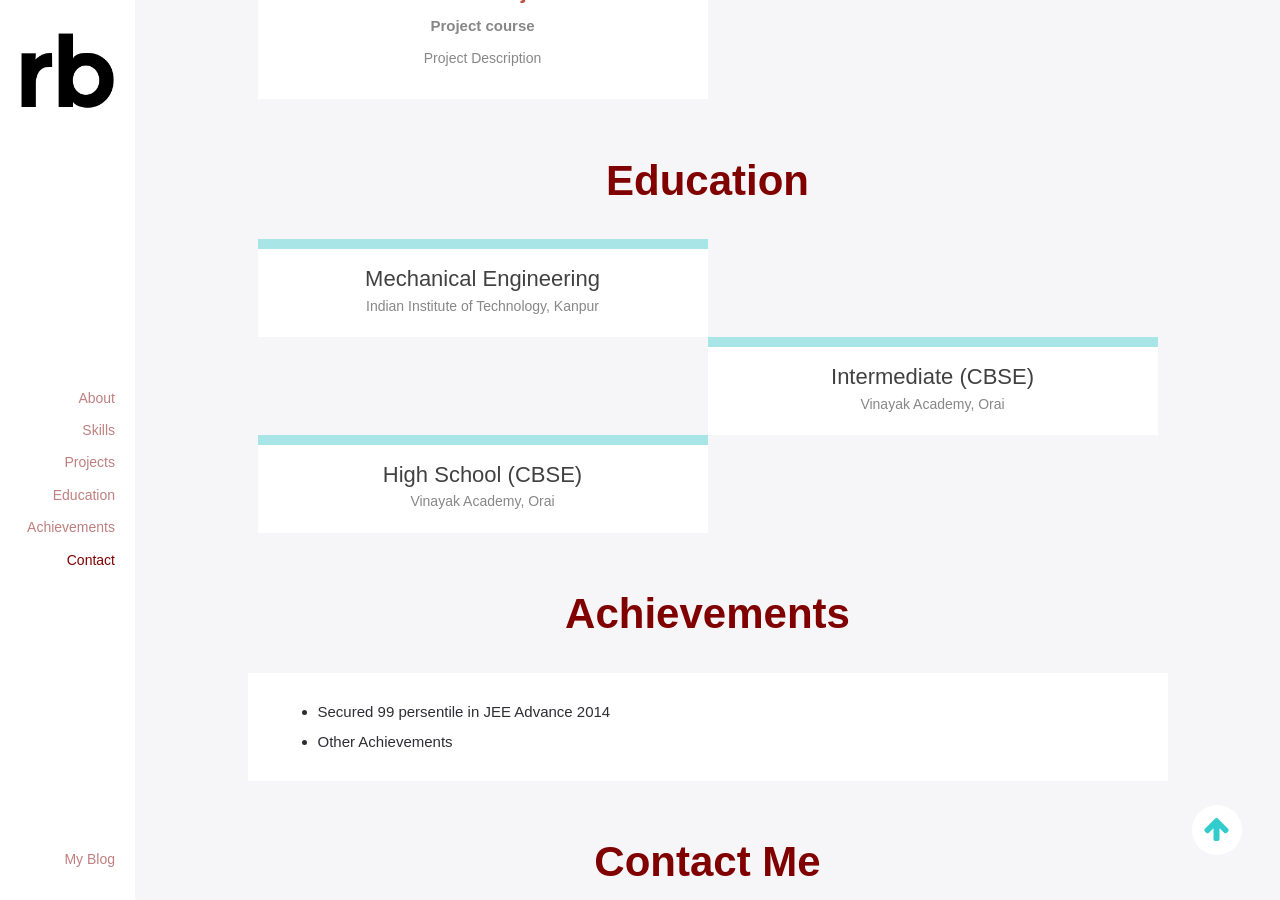
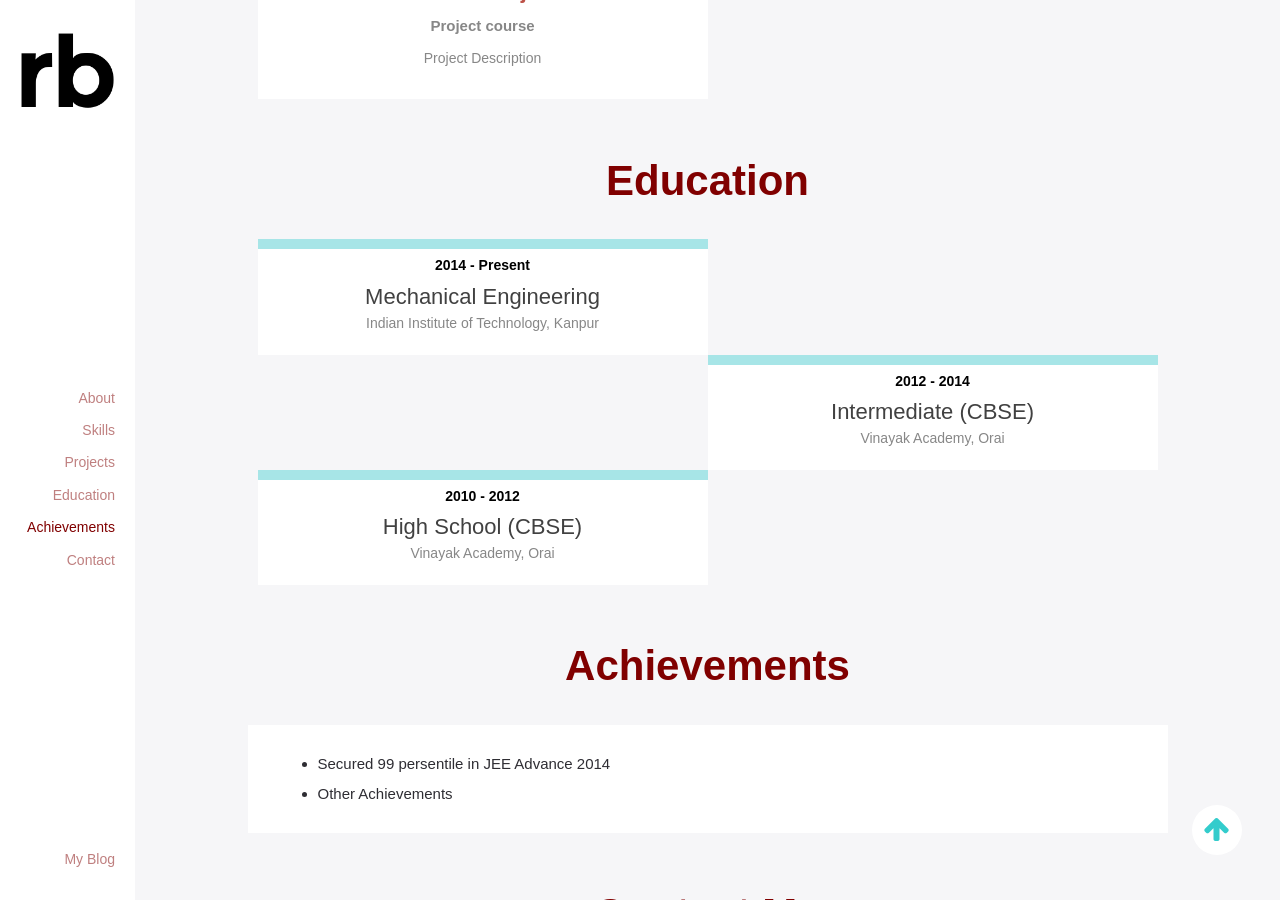
Before and after one commit to shivnshu/homepage, a Jekyll site: the page built from index.html, in a window 1280 px wide and 900 px high, scrolled down 3001 px. Built offline with Jekyll 4.4.1, drawn with Linux system fonts in a browser that asks for light colours; nearby versions of some CDN libraries; Markdown is read by kramdown in place of the engine named in the settings.

Commit message:
added p.date in education section

```diff
--- a/_includes/section-education.html
+++ b/_includes/section-education.html
@@ -1 +1 @@
-<section id="education-section" class="education-section"><h2 class="animateItUp inVisible">Education</h2><div class="education"><div class="b-tech animateItLeft inVisible"><div class="education-header"></div><h4>Mechanical Engineering</h4><p>Indian Institute of Technology, Kanpur</p></div><div class="twelth animateItRight inVisible"><div class="education-header"></div><h4>Intermediate (CBSE)</h4><p>Vinayak Academy, Orai</p></div><div class="tenth animateItLeft inVisible"><div class="education-header"></div><h4>High School (CBSE)</h4><p>Vinayak Academy, Orai</p></div></div></section>
+<section id="education-section" class="education-section"><h2 class="animateItUp inVisible">Education</h2><div class="education"><div class="b-tech animateItLeft inVisible"><div class="education-header"></div><p class="date">2014 - Present</p><h4>Mechanical Engineering</h4><p>Indian Institute of Technology, Kanpur</p></div><div class="twelth animateItRight inVisible"><div class="education-header"></div><p class="date">2012 - 2014</p><h4>Intermediate (CBSE)</h4><p>Vinayak Academy, Orai</p></div><div class="tenth animateItLeft inVisible"><div class="education-header"></div><p class="date">2010 - 2012</p><h4>High School (CBSE)</h4><p>Vinayak Academy, Orai</p></div></div></section>
--- a/_jadefiles/section-education.jade
+++ b/_jadefiles/section-education.jade
@@ -4,13 +4,16 @@
     div.education
         div.b-tech.animateItLeft.inVisible
             div.education-header
+            p.date 2014 - Present
             h4 Mechanical Engineering
             p Indian Institute of Technology, Kanpur
         div.twelth.animateItRight.inVisible
             div.education-header
+            p.date 2012 - 2014
             h4 Intermediate (CBSE)
             p Vinayak Academy, Orai
         div.tenth.animateItLeft.inVisible
             div.education-header
+            p.date 2010 - 2012
             h4 High School (CBSE)
             p Vinayak Academy, Orai
--- a/assets/css/main.css
+++ b/assets/css/main.css
@@ -950,6 +950,10 @@
   @media (max-width: 1070px) {
     section.education-section div.education {
       width: 97%; } }
+  section.education-section div.education p.date {
+    font-weight: 700 !important;
+    color: black !important;
+    padding: 5px; }
   section.education-section div.education div.education-header {
     width: 100%;
     height: 10px;
@@ -962,8 +966,7 @@
     section.education-section div.education div.b-tech h4 {
       color: #414141;
       font-weight: 300;
-      margin: 0;
-      margin-top: 15px; }
+      margin: 0; }
     section.education-section div.education div.b-tech p {
       color: #878787;
       font-weight: 200;
@@ -977,8 +980,7 @@
     section.education-section div.education div.twelth h4 {
       color: #414141;
       font-weight: 300;
-      margin: 0;
-      margin-top: 15px; }
+      margin: 0; }
     section.education-section div.education div.twelth p {
       color: #878787;
       font-weight: 200;
@@ -991,8 +993,7 @@
     section.education-section div.education div.tenth h4 {
       color: #414141;
       font-weight: 300;
-      margin: 0;
-      margin-top: 15px; }
+      margin: 0; }
     section.education-section div.education div.tenth p {
       color: #878787;
       font-weight: 200;
```
Also changed, not shown: assets/css/3-sections/home-education.sass (+8 -3 lines), 3 other files.
